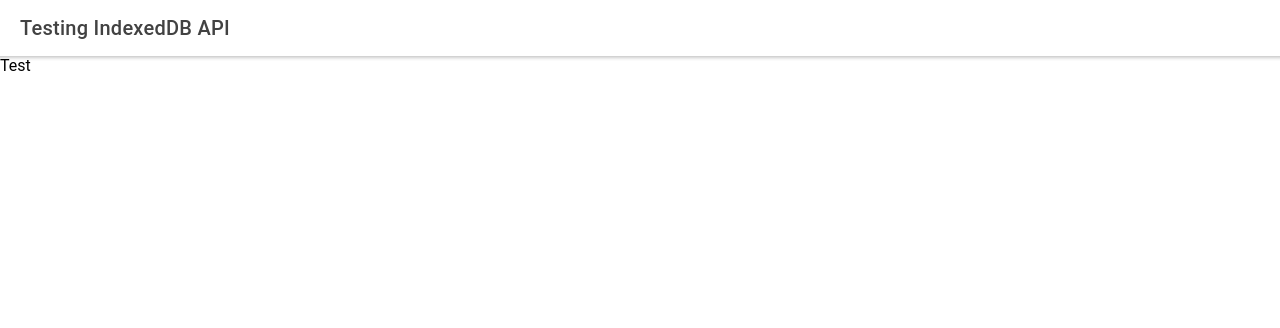
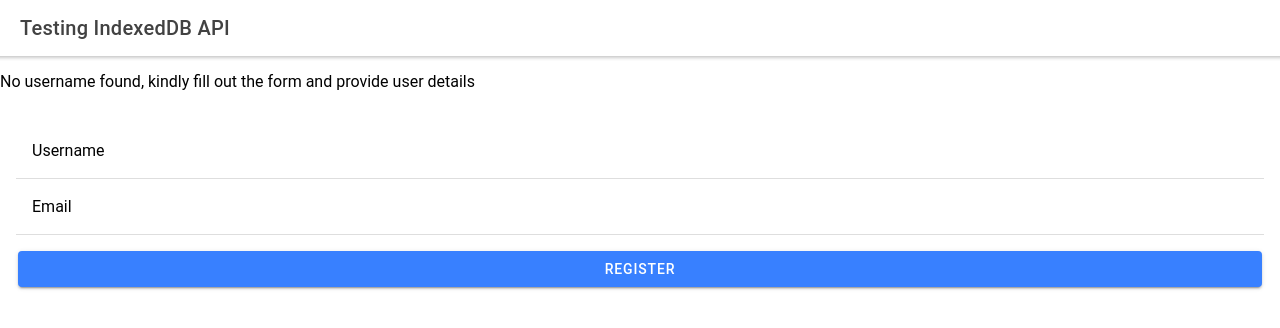
Before and after one commit to sosa413131/indexeddatabase, a React (Create React App) app: page /home in a window 1280 px wide. Shown: the top 328 px of the page. Built offline with nearby package versions, Linux system fonts and the light colour scheme.

Commit message:
added react hook for capturing data from form

```diff
--- a/package.json
+++ b/package.json
@@ -22,6 +22,7 @@
     "ionicons": "^5.4.0",
     "react": "^17.0.1",
     "react-dom": "^17.0.1",
+    "react-hook-form": "^7.30.0",
     "react-router": "^5.2.0",
     "react-router-dom": "^5.2.0",
     "react-scripts": "^5.0.0",
--- a/src/components/Name.tsx
+++ b/src/components/Name.tsx
@@ -1,6 +1,7 @@
-import { IonButton, IonContent, IonPage, useIonModal, IonModal  } from '@ionic/react';
+import { IonButton, IonContent, IonPage, useIonModal, IonModal, IonInput, IonItem, IonLabel, IonCheckbox} from '@ionic/react';
 import { create } from 'domain';
 import { useState, useEffect } from 'react';
+import { Controller, useForm } from 'react-hook-form';
 import './Name.css';
 
 class User  {
@@ -25,8 +26,8 @@ class User  {
 interface ContainerProps { }
 
 const Name: React.FC<ContainerProps> = () => {
-
-    const [userdata, setUsername] = useState(new User());
+    const [username, setUsername] = useState(new User());
+    const { control, handleSubmit } = useForm();
 
     useEffect(()=>{
         // console.log('use effect');
@@ -41,16 +42,6 @@ const Name: React.FC<ContainerProps> = () => {
 
         // delete db
         window.indexedDB.deleteDatabase(dbName);
-
-        // var customerData:Array<any>= [
-        //     {ssn: '444-44-4444',  name: "Bill", age: 35, email: "bill@company.com" },
-        //     { ssn: '555-55-5555',  name: "Donna", age: 32, email: "donna@home.org" }
-        // ];
-
-    //    var  customerData =
-
-
-
 
         // handle to database -- will trigger upgrade
         var request = window.indexedDB.open(dbName, 0+1);
@@ -116,9 +107,15 @@ const Name: React.FC<ContainerProps> = () => {
             objectStore.openCursor().onsuccess = (event:any) => {
                 var cursor = event.target.result;
                 if (cursor) {
+                    var email = cursor.key;
+                    var name = cursor.value.name;
                 console.log("Email:  " + cursor.key + "\n Name: " + cursor.value.name);
 
-                //   update DOM with username and email if not empty strings else load empty
+                //   update DOM with username and email if not empty strings
+                if(name){
+                    setUsername(name);
+                }  //else form with input fields will capture user info
+
                 cursor.continue();
                 }
                 else {
@@ -132,11 +129,45 @@ const Name: React.FC<ContainerProps> = () => {
     },[]);
 
 
-  return (
-    <div className="container">
-    Test
-    </div>
-  );
+     var registerUser = (data:any)=>{
+         console.log("submitted data: ", data);
+
+    }
+
+    if (username.name){
+    return (
+        <div className="container">
+            Hello, {username.name}
+            Your email is {username.email}
+        </div>
+    );
+    } else{
+        return (
+            <div className="container">
+            <div className='loginPrompt'><p>No username found, kindly fill out the form and provide user details</p></div>
+                <form className="ion-padding" onSubmit={handleSubmit(registerUser)}>
+                    <IonItem>
+                        <IonLabel position="floating">Username</IonLabel>
+                        <IonInput className='username'/>
+                    </IonItem>
+                    <IonItem>
+                        <IonLabel position="floating">Email</IonLabel>
+                        <IonInput type="email" />
+                        {/* <Controller
+                            as={<IonInput type="email" />}
+                            name="email"
+                            control={control}
+                            onChangeName="onIonChange"
+                            /> */}
+                    </IonItem>
+                    <IonButton className="ion-margin-top" type="submit" expand="block">
+                        Register
+                    </IonButton>
+                </form>
+            </div>
+        );
+    }
+
 };
 
 export default Name;
```
Also changed, not shown: 1 other file (tests, documents, lock files or other folders).
